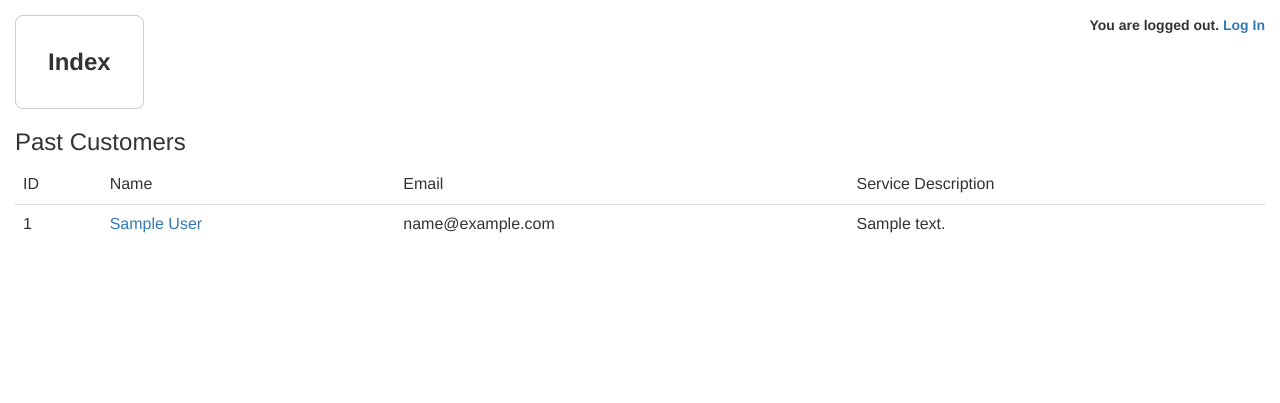
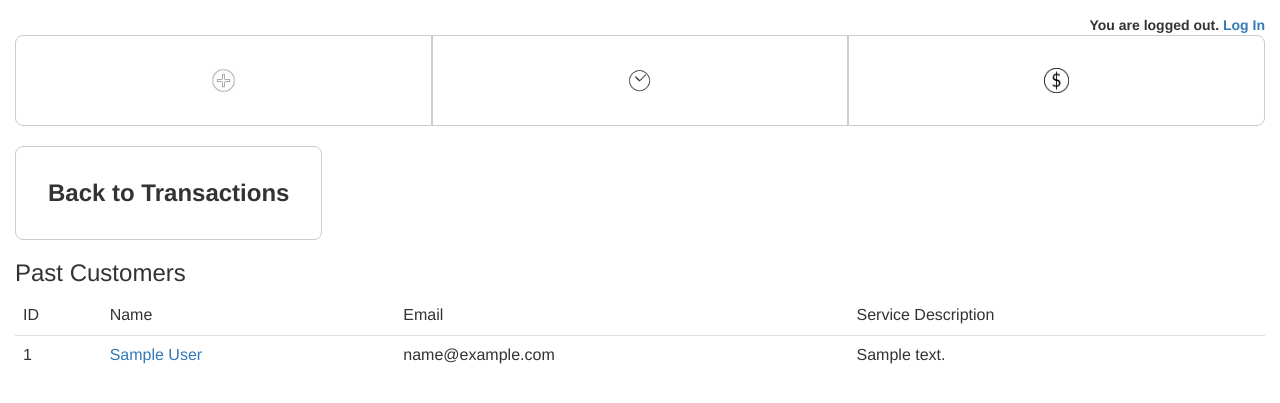
Before and after one commit to rice-apps/rice-bikes, a Django app: template app/templates/app/history.html in a window 1280 px wide. Shown: the top 403 px of the page. Run offline with Django 3.2, Linux system fonts and the light colour scheme; the template is opened without the code that fills it: most values are stand-ins (such as "Sample title", 1, 10 or a date in 2020); some libraries are stand-ins or nearby versions.

Commit message:
Move three nav buttons the the base.html

```diff
--- a/app/templates/app/base.html
+++ b/app/templates/app/base.html
@@ -14,7 +14,7 @@
             type="text/javascript"
             charset="utf-8" async defer></script>
     <meta name="viewport" content="width=device-width, initial-scale=1,
-                              maximum-scale=1, user-scalable=0"/> <!--320-->
+                              maximum-scale=1, user-scalable=0"/>
   </head>
     {% block head %}
     {% endblock %}
@@ -29,6 +29,17 @@
         <a href="{% url 'app:logout' %}" class="btn">Log Out</a><br><br>
         {% endif %}
     </div>
+    <div class="btn-group btn-group-justified" role="group" aria-label="...">
+        <a href="/new" class="btn btn-default btn-xlarge" role="button" name='new_transaction'>
+          <img class="buttonpic" src="/app/static/img/add.png" alt="New transaction"/>
+        </a>
+        <a href="/history" class="btn btn-default btn-xlarge" role="button" name='past_transactions'>
+          <img class="buttonpic" src="/app/static/img/clock.png"/>
+        </a>
+        <a href="/balance" class="btn btn-default btn-xlarge" role="button" name='balance'>
+          <img class="buttonpic" src="/app/static/img/money.png"/>
+        </a>
+    </div><br>
     {% block content %}
     {% endblock %}
     {% block detail %}
--- a/app/templates/app/history.html
+++ b/app/templates/app/history.html
@@ -2,7 +2,7 @@
 
 {% block content %}
 
-<a href="/" class="btn btn-default btn-xlarge" role="button" name='back_to_list'>Index</a>
+<a href="/" class="btn btn-default btn-xlarge" role="button" name='back_to_list'>Back to Transactions</a>
 
 {% if transactions_list %}
 
```
Also changed, not shown: app/templates/app/index.html (+0 -11 lines).
